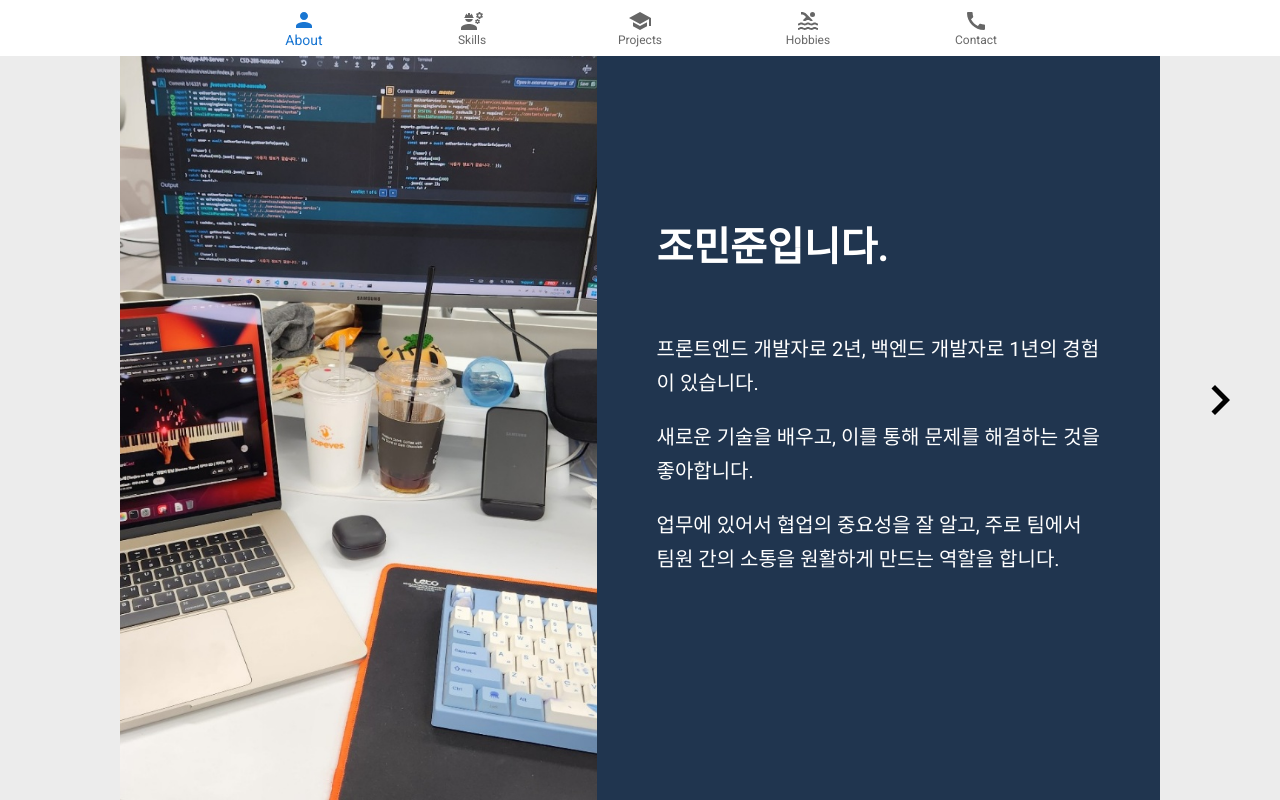
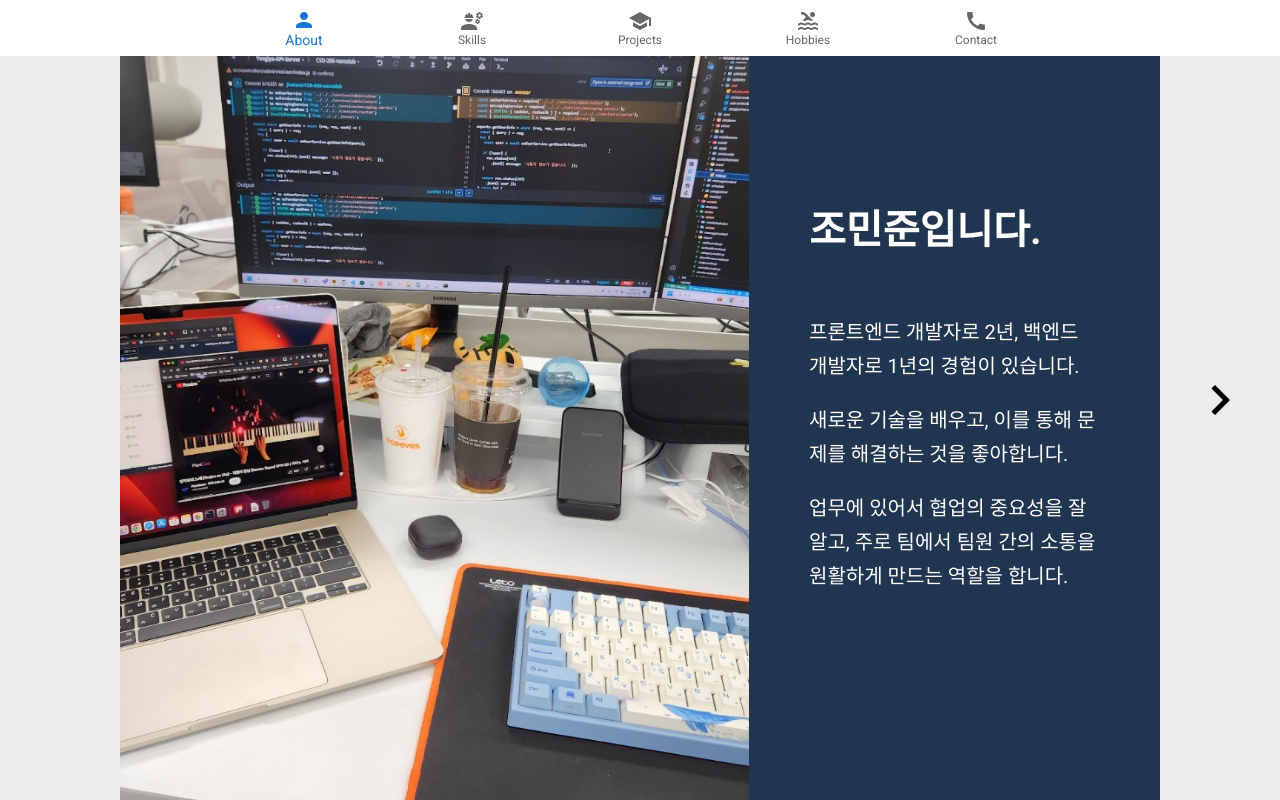
Before and after one commit to kaistlayner/kaistlayner.github.io, a Next.js app in the folder portfolio/: page /about in a window 1280 px wide. Built offline with nearby package versions, Linux system fonts and the light colour scheme.

Commit message:
front page sizing

```diff
--- a/portfolio/global.scss
+++ b/portfolio/global.scss
@@ -2,6 +2,7 @@ body {
   margin: 0;
   line-height: 1.7;
   background-color: #ececec;
+  font-size: 17px;
 }
 
 * {
--- a/portfolio/pages/about.tsx
+++ b/portfolio/pages/about.tsx
@@ -16,6 +16,7 @@ const styles = {
     justifyContent: "center",
     color: "white",
     p: "60px",
+    flex: "1",
   },
   title: {
     fontSize: "40px",
@@ -29,7 +30,8 @@ const styles = {
     py: "10px",
   },
   imageWrapper: {
-    width: "86.07%",
+    display: "flex",
+    flex: "2.1618",
     position: "relative",
   },
 };
```
